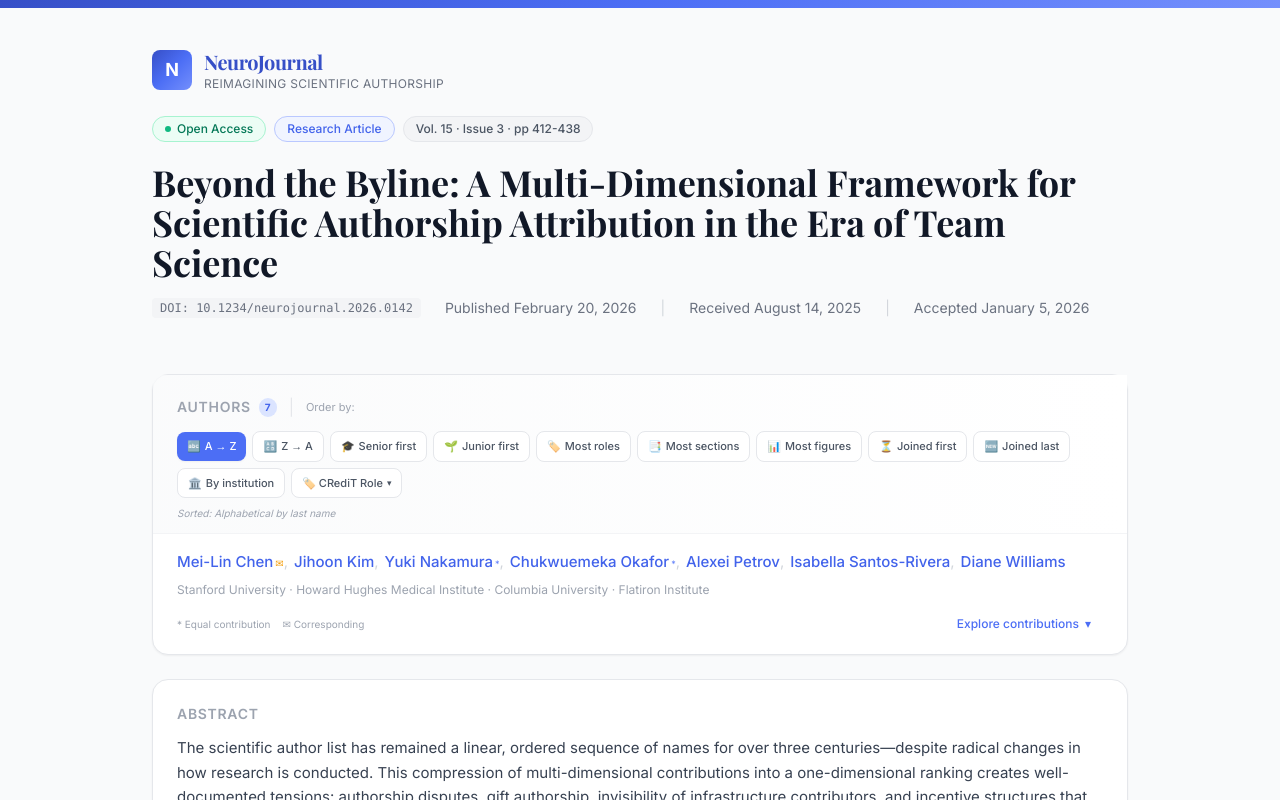
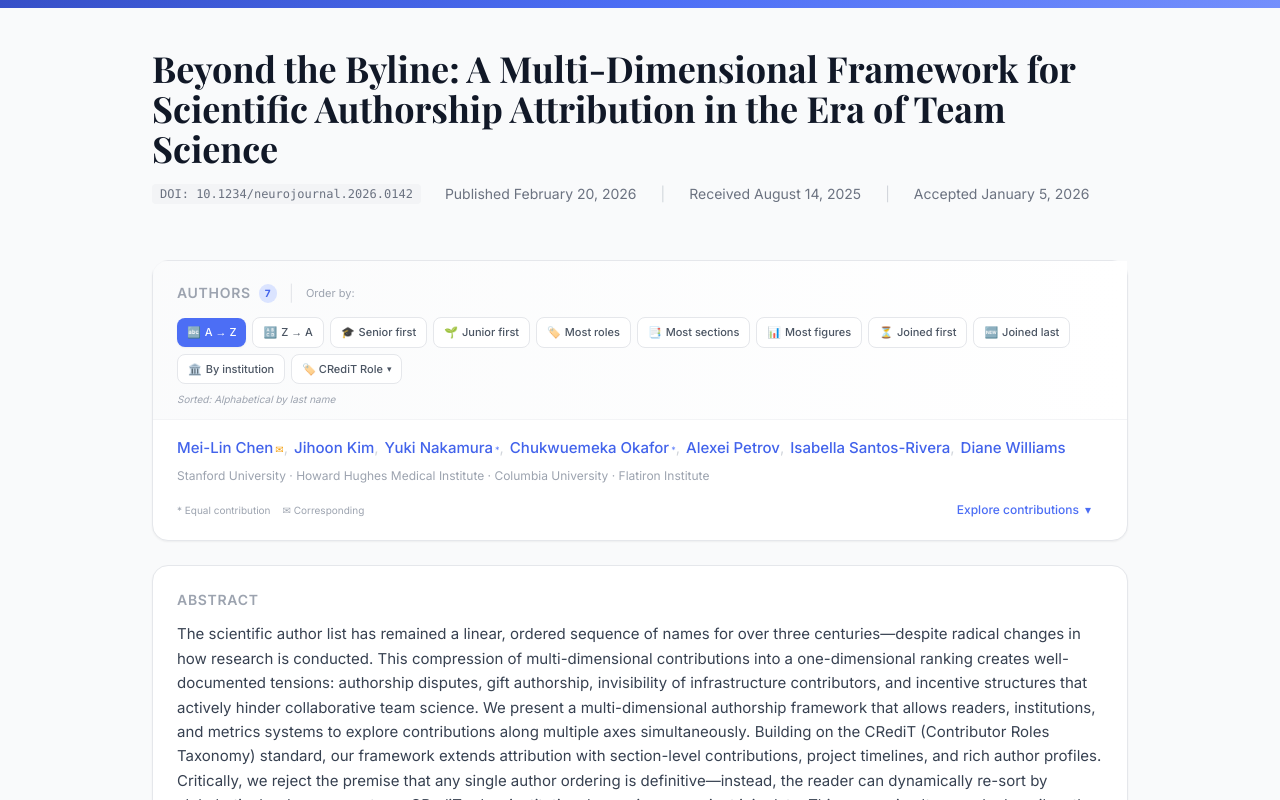
Before and after one commit to AllenNeuralDynamics/AuthorshipExtractor, a React (Vite) app: page / in a window 1280 px wide. Shown: the top 800 px of the page. Built offline with nearby package versions, Linux system fonts and the light colour scheme.

Commit message:
Clean up header: remove journal branding/badges, rename to OpenAccess

```diff
--- a/src/components/PaperHeader.tsx
+++ b/src/components/PaperHeader.tsx
@@ -12,31 +12,6 @@ export default function PaperHeader({ paper }: Props) {
       <div className="h-2 w-full" style={{ background: 'var(--color-journal-gradient)' }} />
 
       <div className="max-w-5xl mx-auto px-6 pt-10 pb-8">
-        {/* Journal branding */}
-        <div className="flex items-center gap-3 mb-6">
-          <div className="w-10 h-10 rounded-lg flex items-center justify-center text-white font-bold text-lg" style={{ background: 'var(--color-journal-gradient)' }}>
-            N
-          </div>
-          <div>
-            <h2 className="font-serif text-xl font-bold text-journal-900 tracking-tight">NeuroJournal</h2>
-            <p className="text-xs text-gray-500 tracking-wide uppercase">Reimagining Scientific Authorship</p>
-          </div>
-        </div>
-
-        {/* Article metadata badges */}
-        <div className="flex flex-wrap gap-2 mb-5">
-          <span className="inline-flex items-center gap-1.5 px-3 py-1 text-xs font-medium rounded-full bg-emerald-50 text-emerald-700 border border-emerald-200">
-            <span className="w-1.5 h-1.5 rounded-full bg-emerald-500" />
-            Open Access
-          </span>
-          <span className="inline-flex items-center px-3 py-1 text-xs font-medium rounded-full bg-journal-50 text-journal-700 border border-journal-200">
-            Research Article
-          </span>
-          <span className="inline-flex items-center px-3 py-1 text-xs font-medium rounded-full bg-gray-100 text-gray-600 border border-gray-200">
-            Vol. {paper.volume} · Issue {paper.issue} · pp {paper.pages}
-          </span>
-        </div>
-
         {/* Title */}
         <h1 className="font-serif text-3xl md:text-4xl font-bold text-gray-900 leading-tight mb-4">
           {paper.title}
--- a/src/data/mockPaper.ts
+++ b/src/data/mockPaper.ts
@@ -4,7 +4,7 @@ export const mockPaper: Paper = {
   id: 'nj-2026-0142',
   doi: '10.1234/neurojournal.2026.0142',
   title: 'Beyond the Byline: A Multi-Dimensional Framework for Scientific Authorship Attribution in the Era of Team Science',
-  journal: 'NeuroJournal',
+  journal: 'OpenAccess',
   volume: '15',
   issue: '3',
   pages: '412-438',
```
